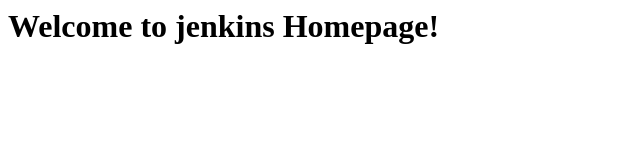
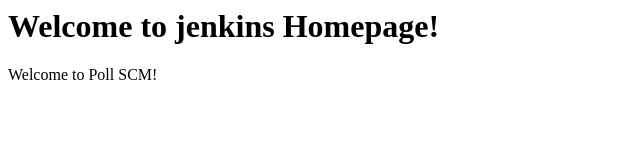
Before and after one commit to Suresh1996-devops/webpage, a plain HTML site: page index.html in a window 1280 px wide. Shown: the whole page, without its empty margins (0-640 px from the left). Drawn offline with Linux system fonts and the light colour scheme.

Commit message:
Update index.html

```diff
--- a/index.html
+++ b/index.html
@@ -1 +1,2 @@
  <h1> Welcome to jenkins Homepage!</h1>
+ <h2></h2> Welcome to Poll SCM!</h2>
```
